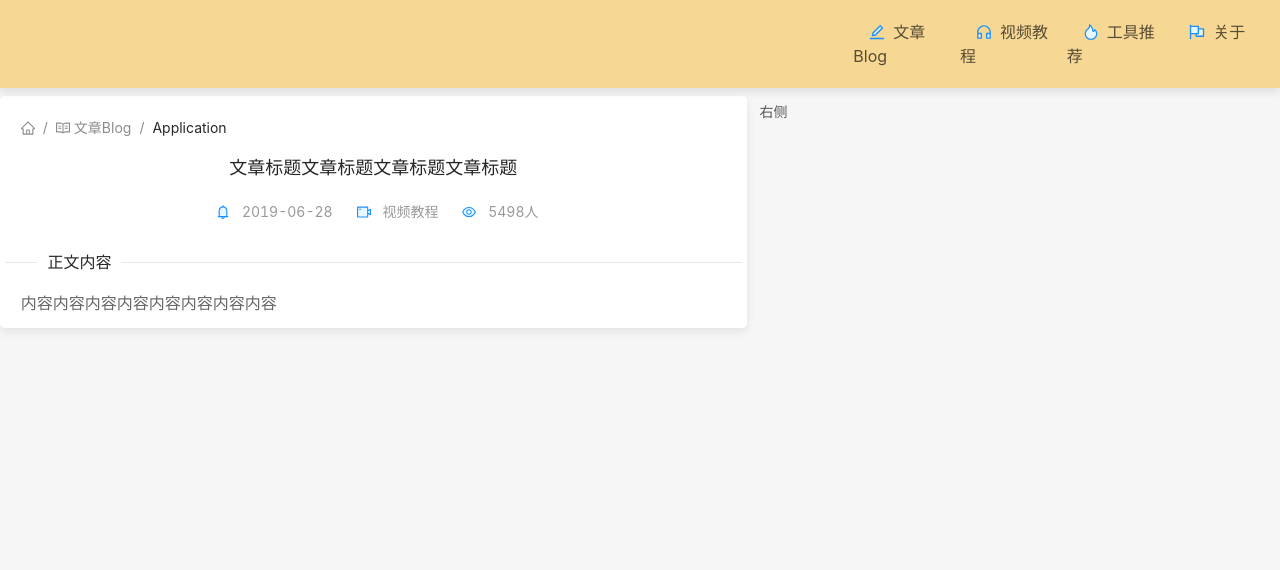
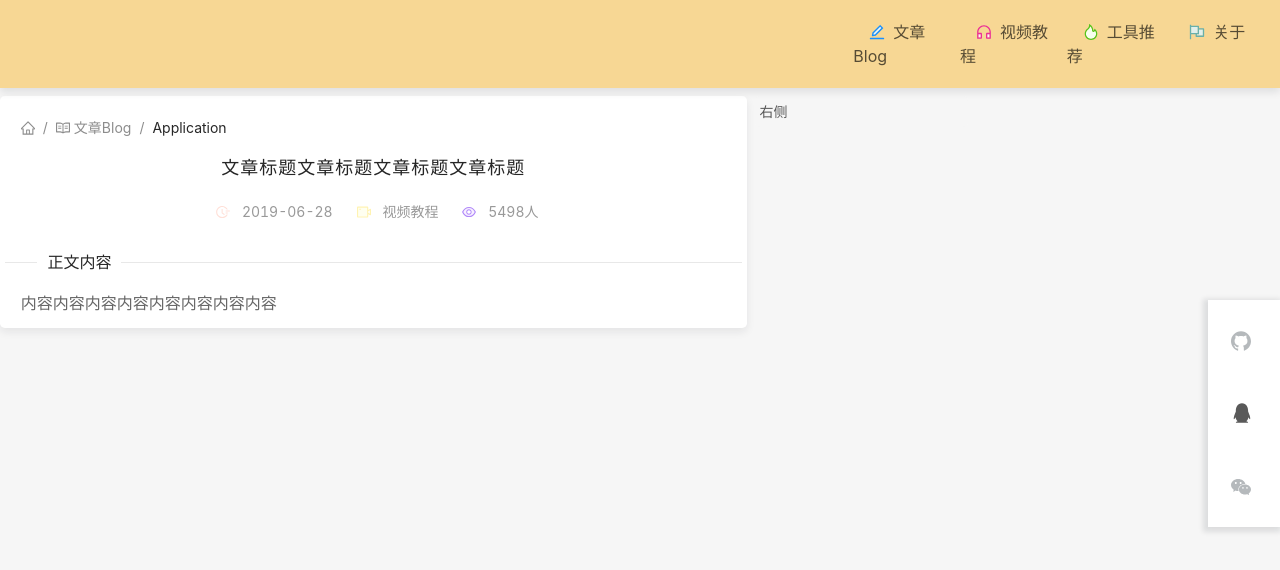
Before and after one commit to jiangkaifree/personalBlog, a Next.js app in the folder blog-app/: page /articlesInfo in a window 1280 px wide. Shown: the top 570 px of the page. Built offline with nearby package versions, Linux system fonts and the light colour scheme.

Commit message:
提交aside

```diff
--- a/blog-app/components/Header/Header.js
+++ b/blog-app/components/Header/Header.js
@@ -11,9 +11,9 @@ const Header =()=> {
 			<Col  lg={16} md={12} sm={8} className={styles.headerItem}>
  			</Col>
  			<Col  lg={2} md={4} sm={4} className={styles.headerItem}><span><EditTwoTone />文章Blog</span></Col>
-			<Col  lg={2} md={4} sm={4} className={styles.headerItem}><span><CustomerServiceTwoTone />视频教程</span></Col>
-			<Col lg={2} md={4} sm={4} className={styles.headerItem}><span><FireTwoTone />工具推荐</span></Col>
-			<Col lg={2} md={4} sm={4} className={styles.headerItem}><span><FlagTwoTone />关于</span></Col>
+			<Col  lg={2} md={4} sm={4} className={styles.headerItem}><span><CustomerServiceTwoTone twoToneColor="#eb2f96" />视频教程</span></Col>
+			<Col lg={2} md={4} sm={4} className={styles.headerItem}><span><FireTwoTone twoToneColor="#52c41a"/>工具推荐</span></Col>
+			<Col lg={2} md={4} sm={4} className={styles.headerItem}><span><FlagTwoTone twoToneColor='#68b0ab'/>关于</span></Col>
 			</Row>
 	</header>)
 }
--- a/blog-app/components/RightAside/RightAside.js
+++ b/blog-app/components/RightAside/RightAside.js
@@ -2,11 +2,26 @@
  * @Author: jk
  * @Date: 2020-12-07 17:14:43
  * @Last Modified by: jk
- * @Last Modified time: 2020-12-07 17:15:35
+ * @Last Modified time: 2020-12-07 20:26:06
  */
+import React from "react";
+import { GithubOutlined, QqOutlined, WechatOutlined } from "@ant-design/icons";
+import styles from "./RightAside.module.scss";
 
 const RightAside = () => {
-  return <div>侧边栏</div>;
+  return (
+    <div className={styles.rightWrap}>
+      <div>
+        <GithubOutlined className={styles.github}/>
+      </div>
+      <div>
+        <QqOutlined className={styles.githubgithub}/>
+      </div>
+      <div>
+        <WechatOutlined className={styles.github}/>
+      </div>
+    </div>
+  );
 };
 
 export default RightAside;
--- a/blog-app/components/RightAside/RightAside.module.scss
+++ b/blog-app/components/RightAside/RightAside.module.scss
@@ -0,0 +1,38 @@
+/*
+ * @Author: jk
+ * @Date: 2020-12-07 20:14:35
+ * @Last Modified by: jk
+ * @Last Modified time: 2020-12-07 20:31:08
+ */
+
+.rightWrap{
+    // position: fixed;
+    // right: 0;
+    // top: 0;
+    // bottom: 0;
+    // display: flex;
+    // justify-content: center;
+    // align-items: center;
+    // z-index: 1;
+    position: fixed;
+    padding: 0 15px;
+    top: 55%;
+    right: 0;
+    margin-top: -140px;
+    z-index: 10;
+    background-color: #fff;
+    box-shadow: -2px 2px 5px 3px rgba(7,17,27,.1);
+    div{
+        margin: .5rem;
+        width: 26px;
+        padding: 16px 0;
+        font-size: 22px;
+        .github{
+            color: #b5b9bc;
+            font-size: 20px;
+        }
+        .github:hover{
+            color: #bedbbb;
+        }
+    }
+}
--- a/blog-app/pages/articlesInfo.js
+++ b/blog-app/pages/articlesInfo.js
@@ -2,14 +2,15 @@
  * @Author: jk
  * @Date: 2020-12-07 16:37:57
  * @Last Modified by: jk
- * @Last Modified time: 2020-12-07 17:57:15
+ * @Last Modified time: 2020-12-07 20:13:34
  */
 
 import React from "react";
 import { Row, Col, Breadcrumb,Divider  } from "antd";
-import { HomeOutlined, ReadOutlined,BellTwoTone,VideoCameraTwoTone,EyeTwoTone } from "@ant-design/icons";
+import { HomeOutlined, ReadOutlined,FieldTimeOutlined,VideoCameraTwoTone,EyeTwoTone } from "@ant-design/icons";
 import styles from "styles/articlesInfo.module.scss";
 import Header from "components/Header/Header";
+import RightAside from 'components/RightAside/RightAside'
 
 const articlesInfo = () => (
   <>
@@ -31,13 +32,13 @@ const articlesInfo = () => (
           <h5>文章标题文章标题文章标题文章标题</h5>
           <div className={styles.titleWrap}>
             <span>
-              <BellTwoTone /> 2019-06-28
+            <FieldTimeOutlined className={styles.time}/> 2019-06-28
             </span>
             <span>
-              <VideoCameraTwoTone /> 视频教程
+              <VideoCameraTwoTone twoToneColor='#fff3b2'/> 视频教程
             </span>
             <span>
-              <EyeTwoTone /> 5498人
+              <EyeTwoTone twoToneColor='#b088f9'/> 5498人
             </span>
           </div>
         </div>
@@ -49,6 +50,7 @@ const articlesInfo = () => (
         右侧
       </Col>
     </Row>
+    <RightAside></RightAside>
   </>
 );
 export default articlesInfo;
--- a/blog-app/styles/articlesInfo.module.scss
+++ b/blog-app/styles/articlesInfo.module.scss
@@ -2,7 +2,7 @@
  * @Author: jk
  * @Date: 2020-12-07 16:46:26
  * @Last Modified by: jk
- * @Last Modified time: 2020-12-07 17:57:11
+ * @Last Modified time: 2020-12-07 20:04:50
  */
 .main {
   margin-top: 0.5rem;
@@ -11,35 +11,39 @@
     padding: 0.3rem;
     border-radius: 0.3rem;
     // border-bottom: 1px solid #eee;
-      box-shadow: 0 4px 8px 0 rgba(28,31,33,.08);
-      > .Breadcrumb{
+    box-shadow: 0 4px 8px 0 rgba(28, 31, 33, 0.08);
+    > .Breadcrumb {
       margin: 1rem;
     }
-      > .infoWrap{
+    > .infoWrap {
       margin: 1rem auto;
-        > h5{
+      > h5 {
         font-size: 18px;
         font-weight: 500;
         columns: #333;
         text-align: center;
+        letter-spacing: 1px;
       }
-        > .titleWrap{
+      > .titleWrap {
         display: flex;
         align-items: center;
         justify-content: center;
         margin-top: 0.5rem;
         color: #999;
-        span{
-          margin: .5rem;
+        span {
+          margin: 0.5rem;
+          .time{
+            color: #ffe0d8;
+          }
+
         }
       }
     }
-      > .content{
-        margin: .5rem 1rem;
+    > .content {
+      margin: 0.5rem 1rem;
       font-size: 16px;
       color: #666;
     }
-
   }
   .right {
     background-color: #f6f6f6;
```
Lines whose indentation alone changed are shown as unchanged.
